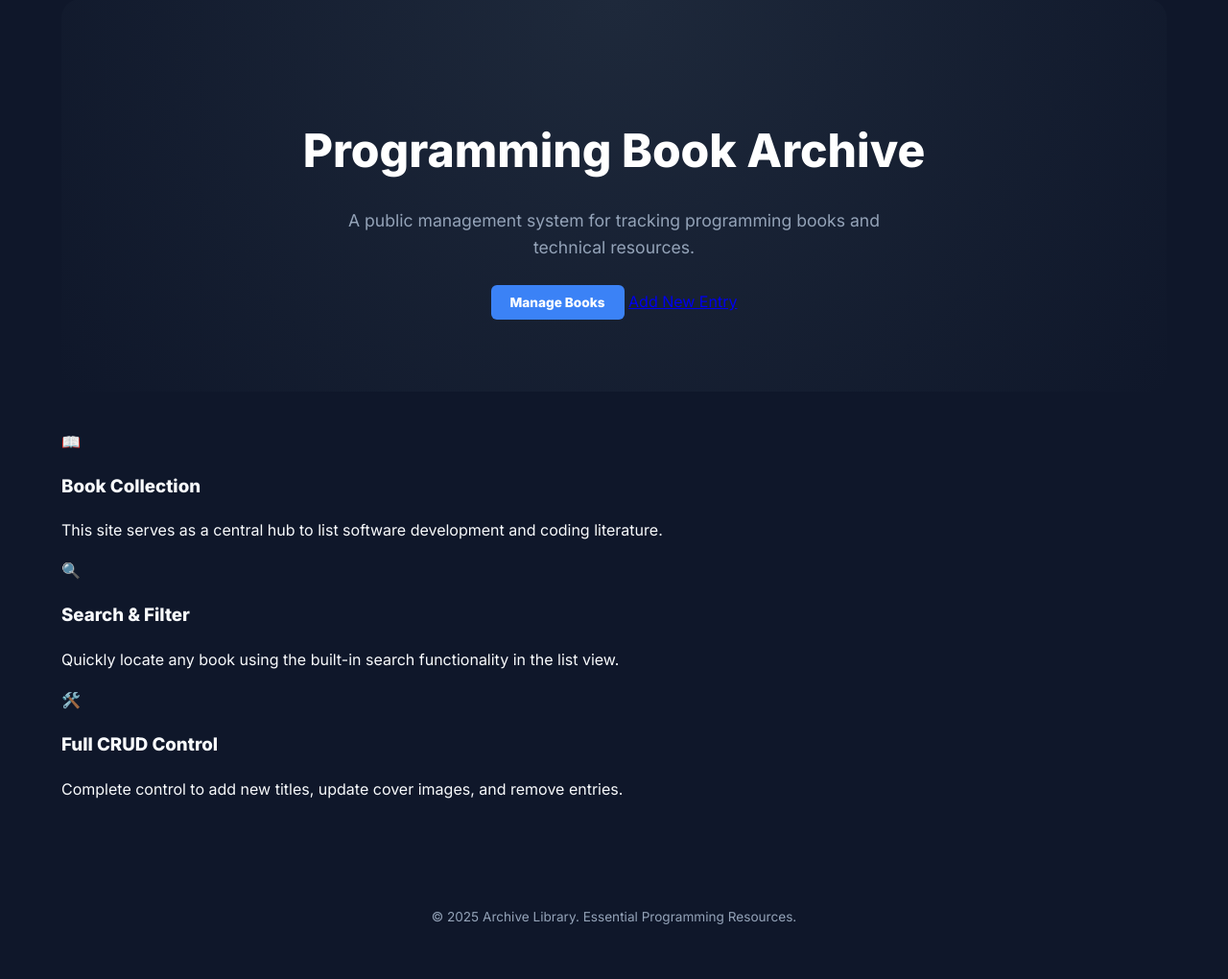
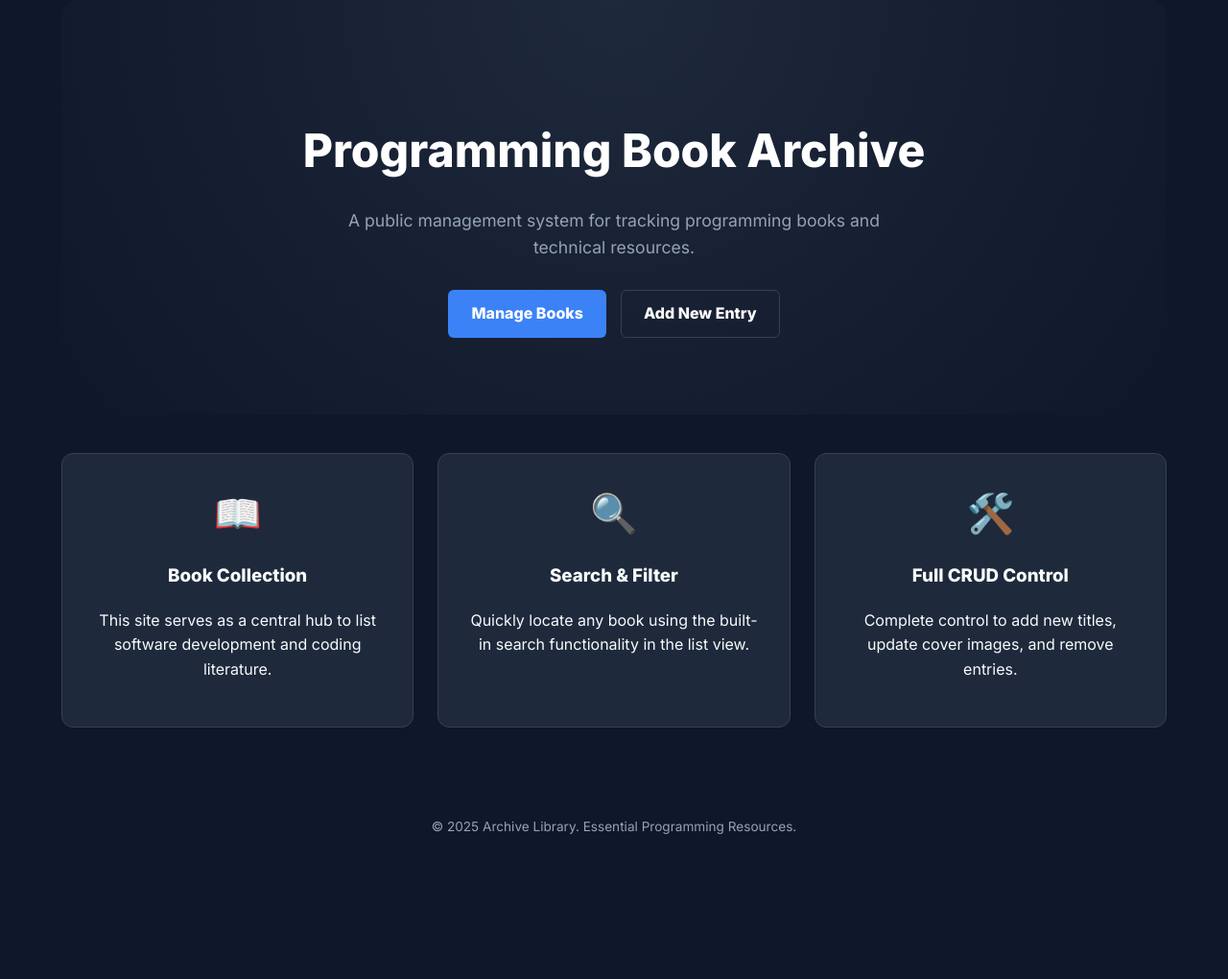
Before and after one commit to jimuelportugal/django_backend, a Django app: page / in a window 1280 px wide. Shown: the part 111-1131 px from the top of the page at 96% size. After the commit the page ends 980 px from the top, so only its background shows below. Run offline with Django 4.2, Linux system fonts and the light colour scheme; parts of the project's set-up code (start-up, migrations or seed data) failed here and were passed over.

Commit message:
Final deploy

```diff
--- a/myapp/forms.py
+++ b/myapp/forms.py
@@ -5,9 +5,7 @@
 class BookForm(forms.ModelForm):
     class Meta:
         model = Book
-        # Fields available for users to add/edit
         fields = ['title', 'image_link']
-        # Optional: Add simple styling/widgets
         widgets = {
             'title': forms.TextInput(attrs={'style': 'width: 100%; padding: 8px;'}),
             'image_link': forms.URLInput(attrs={'style': 'width: 100%; padding: 8px;'}),
--- a/myapp/models.py
+++ b/myapp/models.py
@@ -1,5 +1,3 @@
-# jimuelportugal/django_backend/django_backend-948c10cabed393f457a49aefbd8b1711d45732b7/myapp/models.py
-
 from django.db import models
 from django.utils import timezone
 
--- a/myapp/static/style.css
+++ b/myapp/static/style.css
@@ -8,7 +8,7 @@
   --accent-hover: #2563eb;
   --accent-yellow: #f59e0b;
   --accent-red: #ef4444;
-  --shadow-lg: 0 10px 15px -3px rgba(0, 0, 0, 0.3);
+  --shadow-lg: 0 10px 25px -5px rgba(0, 0, 0, 0.3);
 }
 
 * { box-sizing: border-box; }
@@ -90,8 +90,89 @@
   margin-bottom: 40px;
 }
 
-.hero h1 { font-size: 3rem; margin-bottom: 20px; color: white; }
-.hero p { font-size: 1.1rem; color: var(--text-secondary); max-width: 600px; margin: 0 auto 30px auto; }
+.hero h1 {
+  font-size: 3rem;
+  margin-bottom: 20px;
+  color: white;
+}
+
+.hero p {
+  font-size: 1.1rem;
+  color: var(--text-secondary);
+  max-width: 600px;
+  margin: 0 auto 30px auto;
+}
+
+.hero-actions {
+  display: flex;
+  justify-content: center;
+  gap: 15px;
+}
+
+.btn-primary {
+  background-color: var(--accent-blue);
+  color: white;
+  padding: 12px 24px;
+  border: none;
+  border-radius: 6px;
+  text-decoration: none;
+  font-weight: 700;
+  cursor: pointer;
+}
+
+.btn-secondary {
+  border: 1px solid #334155;
+  color: white;
+  padding: 11px 23px;
+  border-radius: 6px;
+  text-decoration: none;
+  font-weight: 700;
+}
+
+.home-grid {
+  display: grid;
+  grid-template-columns: repeat(auto-fit, minmax(280px, 1fr));
+  gap: 25px;
+}
+
+.info-card {
+  background-color: var(--card-bg);
+  padding: 30px;
+  border-radius: 12px;
+  text-align: center;
+  border: 1px solid #334155;
+}
+
+.info-card .icon { font-size: 2.5rem; margin-bottom: 15px; }
+
+/* Search UI Styling */
+.search-container {
+    margin-bottom: 30px;
+    display: flex;
+    justify-content: center;
+}
+
+.search-form {
+    display: flex;
+    gap: 10px;
+    width: 100%;
+    max-width: 600px;
+}
+
+.search-form input {
+    flex-grow: 1;
+    padding: 12px 16px;
+    background-color: var(--card-bg);
+    border: 1px solid #334155;
+    border-radius: 8px;
+    color: white;
+    font-size: 1rem;
+}
+
+.search-form input:focus {
+    outline: none;
+    border-color: var(--accent-blue);
+}
 
 /* Book List / Grid */
 .book-grid {
@@ -208,22 +323,6 @@
   color: var(--accent-red);
 }
 
-/* Action Buttons for Cards */
-.edit-btn, .delete-btn, .btn-primary, .book_add {
-  padding: 10px 20px;
-  border-radius: 6px;
-  text-decoration: none;
-  font-weight: 700;
-  font-size: 0.85rem;
-  text-align: center;
-  border: none;
-}
-
-.book_add { background-color: var(--accent-blue); color: white; display: inline-block; margin-bottom: 20px;}
-.edit-btn { background-color: var(--accent-yellow); color: #000; flex: 1; }
-.delete-btn { background-color: var(--accent-red); color: white; flex: 1; }
-.btn-primary { background-color: var(--accent-blue); color: white; }
-
 .footer {
   text-align: center;
   padding: 40px;
```
Also changed, not shown: other parts of myapp/static/style.css (+37 -3 lines), myapp/templates/book_confirm_delete.html (+3 -17 lines), myapp/urls.py (+0 -9 lines).
